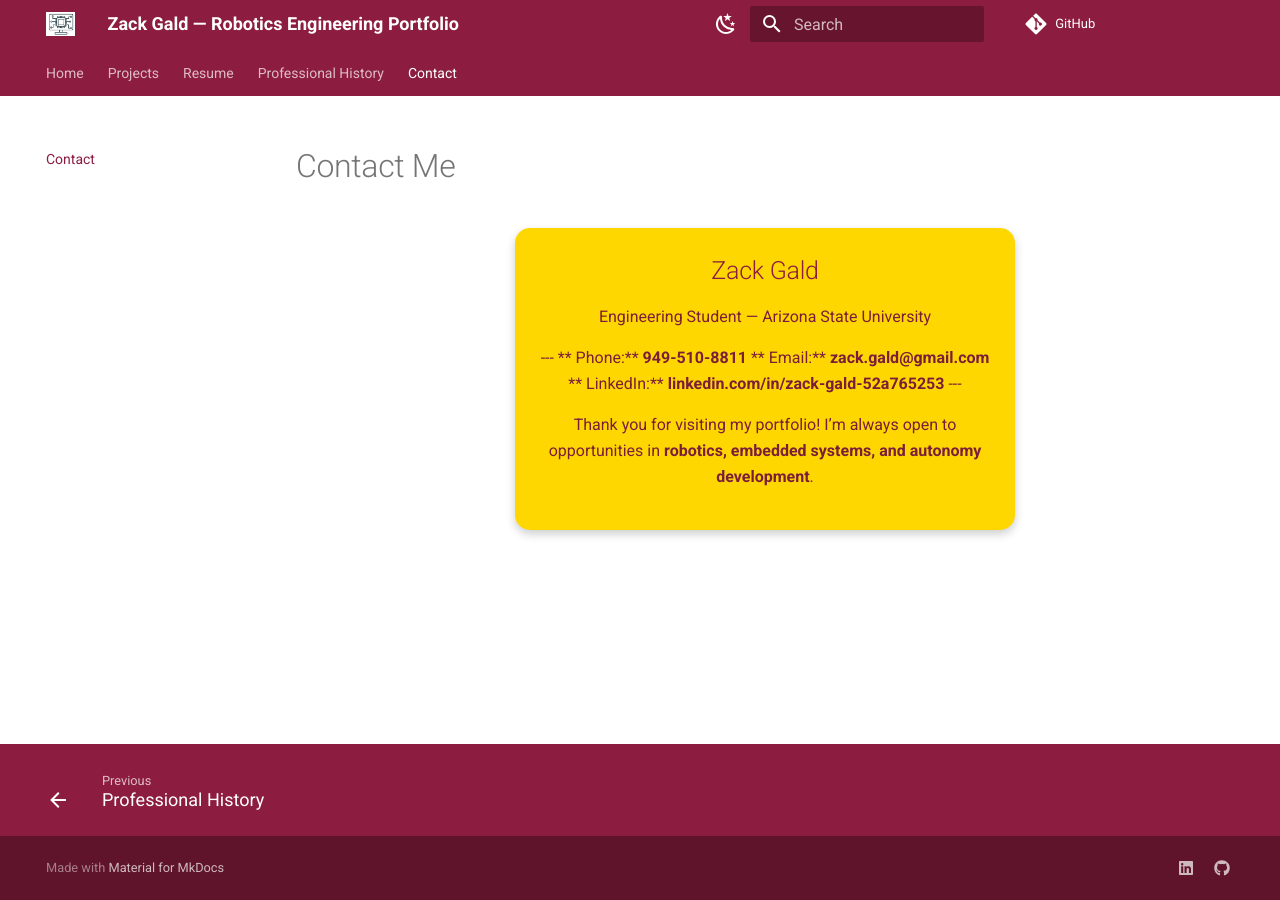
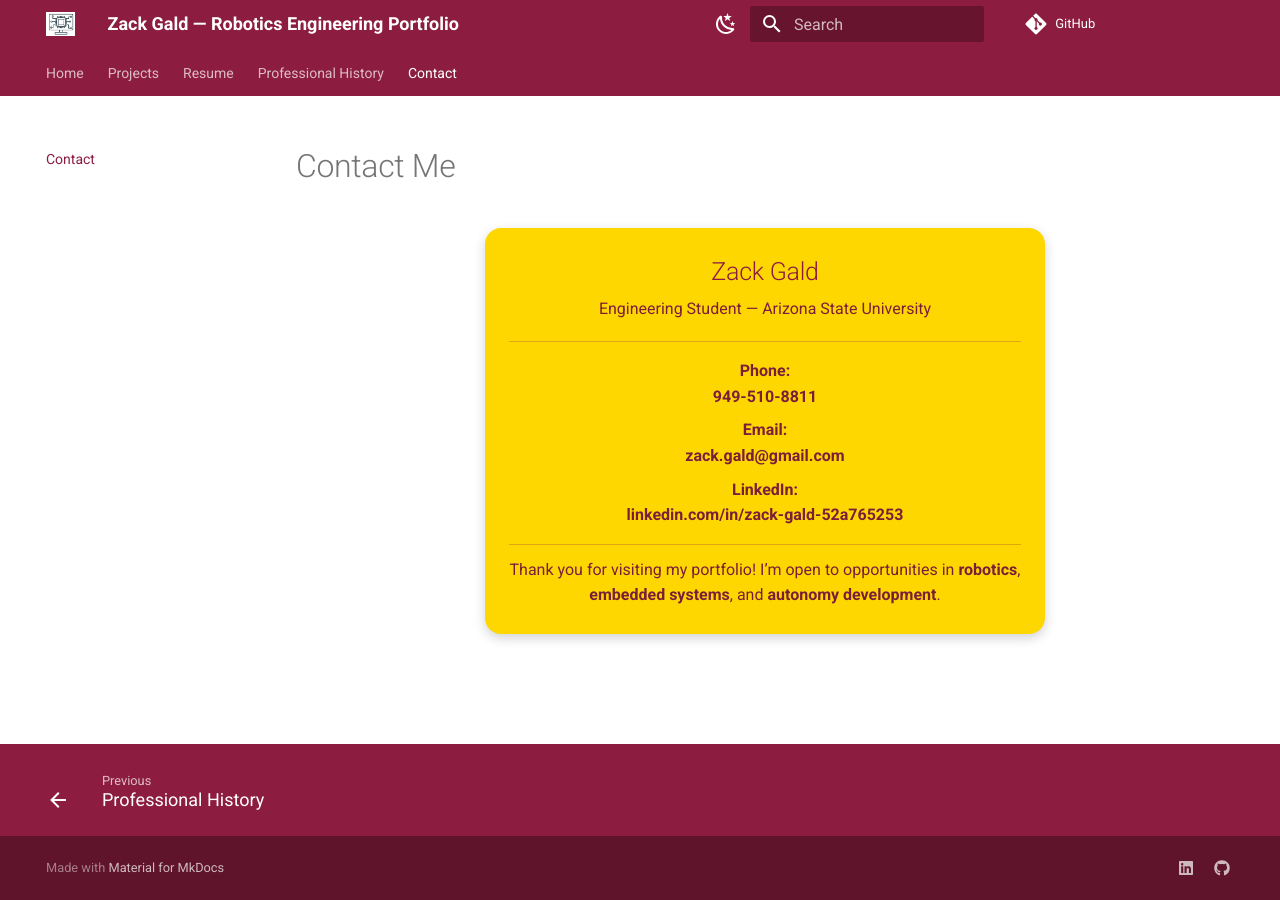
Before and after one commit to zackgald1/zgald, an MkDocs documentation site: the page built from docs/contact.md, in a window 1280 px wide. Built offline with MkDocs 1.6.1 and Material for MkDocs 9.7.7, drawn with Linux system fonts in a browser that asks for light colours; comment, search, counter and statistics services are not loaded.

Commit message:
Update contact.md

```diff
--- a/docs/contact.md
+++ b/docs/contact.md
@@ -1,24 +1,33 @@
-# Contact Me
+<h1>Contact Me</h1>
 
-<div class="md-card" style="max-width:500px;margin:auto;text-align:center;background-color:#FFD700;color:#7B1E3A;padding:25px;border-radius:15px;box-shadow:0 4px 10px rgba(0,0,0,0.2);">
+<div class="md-card" style="max-width:560px;margin:auto;text-align:center;background:#FFD700;color:#7B1E3A;padding:26px 24px;border-radius:16px;box-shadow:0 4px 12px rgba(0,0,0,.18);">
 
-<h2 style="margin-top:0;">Zack Gald</h2>
-<p> Engineering Student — Arizona State University</p>
+  <h2 style="margin:0 0 .35rem 0;">Zack Gald</h2>
+  <p style="margin:.25rem 0 1rem 0;">Engineering Student — Arizona State University</p>
 
----
+  <hr style="border:none;height:1px;background:rgba(123,30,58,.25);margin:10px 0 16px 0;"/>
 
-** Phone:**
-<a href="tel:+19495108811" style="color:#7B1E3A;font-weight:bold;">949-510-8811</a>
+  <p style="margin:.4rem 0;">
+    <strong>Phone:</strong><br>
+    <a href="tel:+19495108811" style="color:#7B1E3A;font-weight:700;text-decoration:none;">949-510-8811</a>
+  </p>
 
-** Email:**
-<a href="mailto:zack.gald@gmail.com" style="color:#7B1E3A;font-weight:bold;">zack.gald@gmail.com</a>
+  <p style="margin:.4rem 0;">
+    <strong>Email:</strong><br>
+    <a href="mailto:zack.gald@gmail.com" style="color:#7B1E3A;font-weight:700;text-decoration:none;">zack.gald@gmail.com</a>
+  </p>
 
-** LinkedIn:**
-<a href="https://www.linkedin.com/in/zack-gald-52a765253" target="_blank" style="color:#7B1E3A;font-weight:bold;">linkedin.com/in/zack-gald-52a765253</a>
+  <p style="margin:.4rem 0;">
+    <strong>LinkedIn:</strong><br>
+    <a href="https://www.linkedin.com/in/zack-gald-52a765253" target="_blank" rel="noopener" style="color:#7B1E3A;font-weight:700;text-decoration:none;">
+      linkedin.com/in/zack-gald-52a765253
+    </a>
+  </p>
 
----
+  <hr style="border:none;height:1px;background:rgba(123,30,58,.25);margin:16px 0 12px 0;"/>
 
-<p>Thank you for visiting my portfolio!
-I’m always open to opportunities in <b>robotics, embedded systems, and autonomy development</b>.</p>
-
+  <p style="margin:0;">
+    Thank you for visiting my portfolio! I’m open to opportunities in
+    <b>robotics</b>, <b>embedded systems</b>, and <b>autonomy development</b>.
+  </p>
 </div>
```
